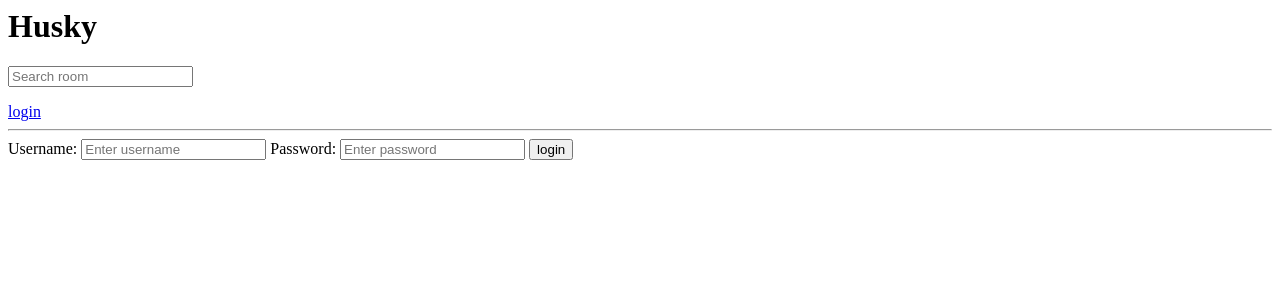
After one commit to quminzhi/HuskyPlanet, a Django app: page /login/ in a window 1280 px wide. The commit adds this page. Shown: the top 300 px of the page. Run offline with Django 3.2, Linux system fonts and the light colour scheme.

Commit message:
Added Login and Logout

```diff
--- /dev/null
+++ b/base/templates/base/login_register.html
@@ -0,0 +1,14 @@
+{% extends 'main.html' %}
+
+{% block content %}
+
+<form action="" method='POST'>
+    {% csrf_token %}
+    <label for="username">Username:</label>
+    <input type="text" name="username" placeholder="Enter username">
+    <label for="password">Password:</label>
+    <input type="password" name="password" placeholder="Enter password">
+    <input type="submit" value="login">
+</form>
+
+{% endblock %}
--- a/base/urls.py
+++ b/base/urls.py
@@ -2,6 +2,8 @@ from django.urls import path
 from . import views
 
 urlpatterns = [
+    path('login/', views.loginView, name="login"),
+    path('logout/', views.logoutView, name="logout"),
     path('', views.home, name="home"),
     path('room/<str:roomID>/', views.room, name="room"),
     path('create-room/', views.createRoom, name="create-room"),
--- a/base/views.py
+++ b/base/views.py
@@ -1,9 +1,40 @@
+from django.contrib import auth
 from django.shortcuts import render, redirect
 from django.db.models import Q
+from django.contrib.auth.models import User
+from django.contrib import messages
+from django.contrib.auth import authenticate, login, logout
 from .models import Room, Topic
 from .forms import RoomForm
 
 # Create your views here.
+
+def loginView(request):
+    if (request.method == 'POST'):
+        username = request.POST.get('username')
+        password = request.POST.get('password')
+        # check if user exists
+        try:
+            user = User.objects.get(username=username)
+        except:
+            messages.error(request, "User does not exist")
+        # authenticate
+        user = authenticate(request, username=username, password=password)
+        if (user is not None):
+            login(request, user)
+            return redirect('home')
+        else:
+            messages.error(request, "Username or password incorrect")
+
+    context = {
+
+    }
+
+    return render(request, 'base/login_register.html', context)
+
+def logoutView(request):
+    logout(request)
+    return redirect('home')
 
 def home(request):
     if request.GET.get('q') != None:
--- a/templates/main.html
+++ b/templates/main.html
@@ -5,6 +5,14 @@
     <body>
         {% include 'navbar.html' %}
 
+        {% if messages %}
+            <ul class="messages">
+                {% for message in messages %}
+                    <li> {{ message }} </li>
+                {% endfor %}
+            </ul>
+        {% endif %}
+
         {% block content %}
 
         {% endblock %}
--- a/templates/navbar.html
+++ b/templates/navbar.html
@@ -4,4 +4,10 @@
     <input type="text" name="q" placeholder="Search room">
 </form>
 
+{% if request.user.is_authenticated %}
+    <a href="{% url 'logout' %}"> logout </a>
+{% else %}
+    <a href="{% url 'login' %}"> login </a>
+{% endif %}
+
 <hr>
```
Also changed, not shown: base/templates/base/home.html (line endings or trailing spaces).
